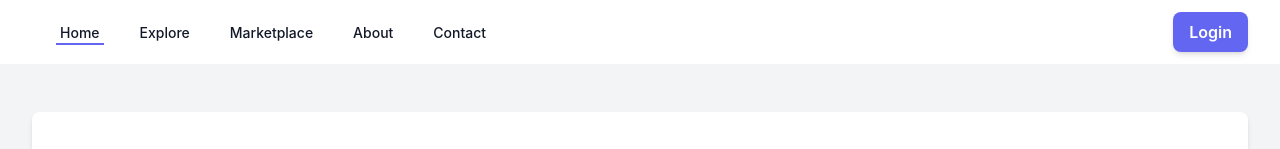
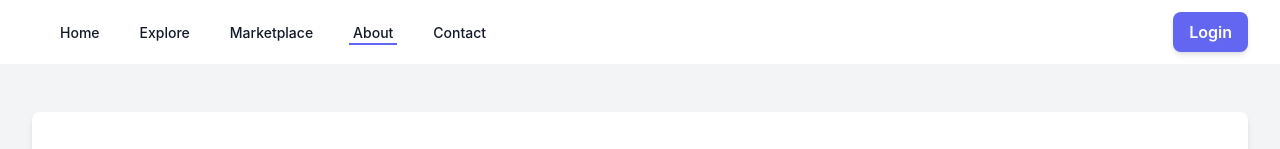
Before and after one commit to ArianXh/skill-sharing-platform, a React (Create React App) app in the folder skill-sharing-frontend/: page /about in a window 1280 px wide. Shown: the top 149 px of the page. Built offline with nearby package versions, Linux system fonts and the light colour scheme.

Commit message:
Adjusted Navbar with currently logged in user to be stored on state so that the Login button is replaced with a welcome message for the current logged in user

```diff
--- a/skill-sharing-frontend/src/components/Navbar.js
+++ b/skill-sharing-frontend/src/components/Navbar.js
@@ -1,12 +1,41 @@
 // src/components/Navbar.js
-import React, { useState } from 'react';
-import { Link } from 'react-router-dom';
+import React, { useState, useEffect } from 'react';
+import { Link, useLocation } from 'react-router-dom';
+import axios from 'axios';
 
 const Navbar = () => {
-    const [isOpen, setIsOpen] = useState(false); // State to manage mobile menu
+    const [isOpen, setIsOpen] = useState(false);
+    const [user, setUser] = useState(null); // State to hold user info
+    const location = useLocation(); // Get current location
+
+    useEffect(() => {
+        const fetchUserProfile = async () => {
+            try {
+                const token = localStorage.getItem('token');
+                if (token) {
+                    const response = await axios.get('http://localhost:5000/api/users/profile', {
+                        headers: {
+                            Authorization: `Bearer ${token}`,
+                        },
+                    });
+                    setUser(response.data); // Set user data
+                }
+            } catch (error) {
+                console.error('Error fetching user profile:', error);
+            }
+        };
+
+        fetchUserProfile();
+    }, []);
 
     const toggleMenu = () => {
         setIsOpen(!isOpen);
+    };
+
+    const getLinkClass = (path) => {
+        return location.pathname === path
+            ? 'text-gray-900 inline-flex items-center px-1 pt-1 border-b-2 border-indigo-500 text-sm font-medium'
+            : 'text-gray-900 inline-flex items-center px-1 pt-1 border-b-2 border-transparent text-sm font-medium';
     };
 
     return (
@@ -18,24 +47,19 @@ const Navbar = () => {
                             {/* You can add a logo here if needed */}
                         </div>
                         <div className="hidden sm:-my-px sm:ml-6 sm:flex sm:space-x-8">
-                            <Link to="/" className="text-gray-900 inline-flex items-center px-1 pt-1 border-b-2 border-indigo-500 text-sm font-medium">
-                                Home
-                            </Link>
-                            <Link to="/explore" className="text-gray-900 inline-flex items-center px-1 pt-1 border-b-2 border-transparent text-sm font-medium">
-                                Explore
-                            </Link>
-                            <Link to="/marketplace" className="text-gray-900 inline-flex items-center px-1 pt-1 border-b-2 border-transparent text-sm font-medium">
-                                Marketplace
-                            </Link>
-                            <Link to="/about" className="text-gray-900 inline-flex items-center px-1 pt-1 border-b-2 border-transparent text-sm font-medium">
-                                About
-                            </Link>
-                            <Link to="/contact" className="text-gray-900 inline-flex items-center px-1 pt-1 border-b-2 border-transparent text-sm font-medium">
-                                Contact
-                            </Link>
+                            <Link to="/" className={getLinkClass('/')}>Home</Link>
+                            <Link to="/explore" className={getLinkClass('/explore')}>Explore</Link>
+                            <Link to="/marketplace" className={getLinkClass('/marketplace')}>Marketplace</Link>
+                            <Link to="/about" className={getLinkClass('/about')}>About</Link>
+                            <Link to="/contact" className={getLinkClass('/contact')}>Contact</Link>
                         </div>
                     </div>
                     <div className="hidden sm:flex sm:items-center">
+                        {user ? (
+                            <span className="text-gray-900 px-4 py-2">
+                                Welcome, {user.name}
+                            </span>
+                        ) : (
                             <Link to="/login">
                                 <button
                                     type="button"
@@ -44,6 +68,7 @@ const Navbar = () => {
                                     Login
                                 </button>
                             </Link>
+                        )}
                     </div>
                     {/* Hamburger Icon */}
                     <div className="flex sm:hidden">
@@ -63,7 +88,12 @@ const Navbar = () => {
                     <Link to="/marketplace" className="block text-gray-900 py-2">Marketplace</Link>
                     <Link to="/about" className="block text-gray-900 py-2">About</Link>
                     <Link to="/contact" className="block text-gray-900 py-2">Contact</Link>
-                    <Link to="/login" className="block text-gray-900 py-2">
+                    {user ? (
+                        <span className="block text-gray-900 py-2">
+                            Welcome, {user.name}
+                        </span>
+                    ) : (
+                        <Link to="/login">
                             <button
                                 type="button"
                                 className="w-full px-4 py-2 bg-indigo-500 text-white font-semibold rounded-lg shadow-md hover:bg-indigo-400 focus:outline-none"
@@ -71,6 +101,7 @@ const Navbar = () => {
                                 Login
                             </button>
                         </Link>
+                    )}
                 </div>
             </div>
         </nav>
```
Lines whose indentation alone changed are shown as unchanged.
